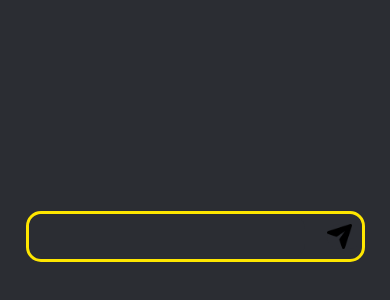
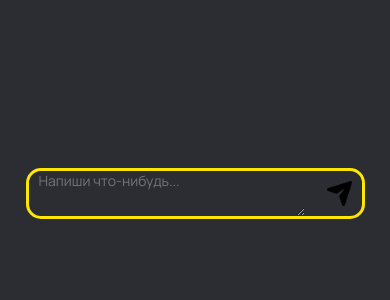
Before and after one commit to rahimwws/ChatAI, a website built with Vite: page client/index.html in a window 390 px wide. Shown: the part 498-798 px from the top of the page. Built offline with nearby package versions, Linux system fonts and the light colour scheme.

Commit message:
change client 3.0

```diff
--- a/client/index.html
+++ b/client/index.html
@@ -14,7 +14,7 @@
     <main class="main">
       <div id="chat-log"></div>
       <form action="" class="input-container">
-        <input type="text" name="message" id="message" class="input" />
+        <textarea name="message" rows="1" cols="1" placeholder="Напиши что-нибудь..." class="input"></textarea>
         <button type="submit" class="button"><img src="./assets/send.png" alt="" width="25px"></button>
       </form>
     </main>
--- a/client/style.css
+++ b/client/style.css
@@ -99,6 +99,6 @@ header img {
     font-size: 11px;
   }
   .main {
-    height: 90vh;
+    height: 85vh;
   }
 }
```
